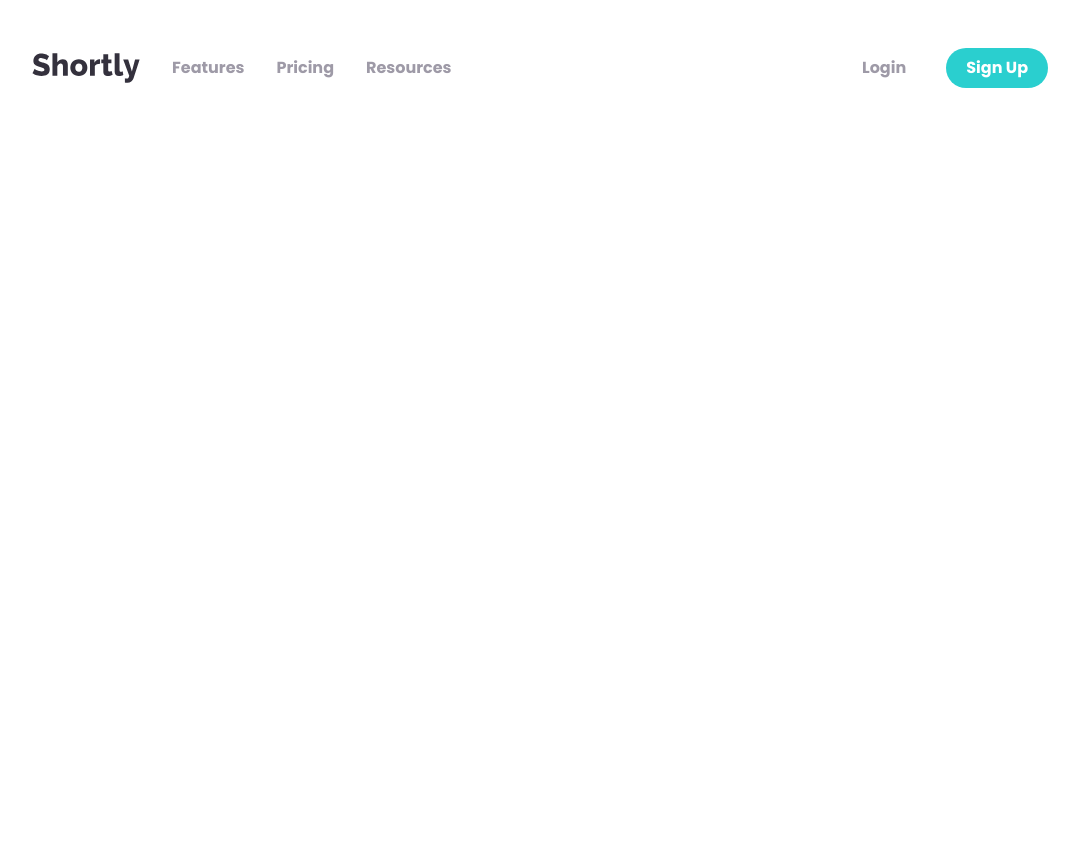
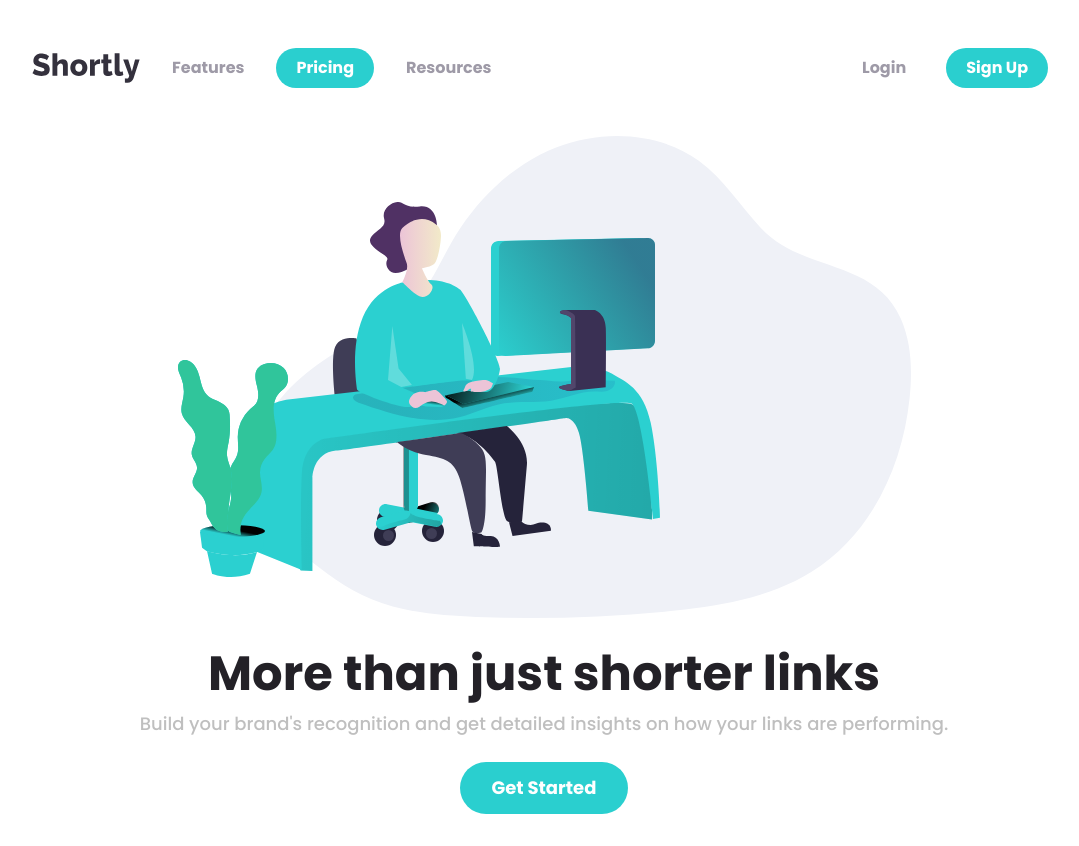
Before and after one commit to danidz96/url-shortening-api, a Next.js app: page / in a window 1280 px wide. Shown: the whole page, without its empty margins (96-1175 px from the left). Before the commit the page ends 800 px from the top, so only its background shows below. Built offline with nearby package versions, Linux system fonts and the light colour scheme.

Commit message:
add mobile header

```diff
--- /dev/null
+++ b/components/Header/Header.js
@@ -0,0 +1,28 @@
+import Image from 'next/image';
+import Button from 'components/Button/Button';
+
+function Header() {
+  return (
+    <section className="max-w-7xl mx-auto w-4/5">
+      <div className="flex flex-col">
+        <div className="place-self-center">
+          <img src="/images/illustration-working.svg" alt="illustration working" />
+        </div>
+        <div className="cta my-8 flex flex-col justify-center">
+          <h1 className="text-5xl font-bold text-center text-violet-dark">
+            More than just shorter links
+          </h1>
+          <span className="text-lg mt-3 text-gray text-center">
+            Build your brand's recognition and get detailed insights on how your links are
+            performing.
+          </span>
+          <div className="mt-6 place-self-center">
+            <Button className="text-lg px-8 py-3">Get Started</Button>
+          </div>
+        </div>
+      </div>
+    </section>
+  );
+}
+
+export default Header;
--- a/components/Nav/Nav.js
+++ b/components/Nav/Nav.js
@@ -1,5 +1,6 @@
 import React from 'react';
 import Image from 'next/image';
+import Button from '../Button/Button';
 import { useWindowSize } from '../../hooks/useWindowSize';
 
 function Nav() {
@@ -36,7 +37,7 @@ function Nav() {
           />
         </div>
         <div
-          className={`transform scale-0 lg:transform lg:scale-1 ${mobileNavMenuAnimation} justify-center flex-col bg-violet p-8 rounded-xl mt-8 lg:space-x-8 lg:flex-row lg:justify-between lg:w-full lg:p-2 lg:bg-transparent lg:mt-0 lg:flex`}
+          className={`transform scale-0 lg:transform lg:scale-1 ${mobileNavMenuAnimation} absolute w-4/5 justify-center flex-col bg-violet p-8 rounded-xl mt-8 lg:relative lg:space-x-8 lg:flex-row lg:justify-between lg:w-full lg:p-2 lg:bg-transparent lg:mt-0 lg:flex`}
         >
           <div className="flex justify-center flex-col space-y-6 lg:space-x-8 lg:space-y-0 lg:flex-row lg:items-center lg:ml-6">
             <button
@@ -47,14 +48,11 @@ function Nav() {
                 <span>Features</span>
               </a>
             </button>
-            <button
-              type="button"
-              className="text-white font-bold lg:hover:text-violet-dark lg:text-violet-light"
-            >
+            <Button>
               <a href="#">
                 <span>Pricing</span>
               </a>
-            </button>
+            </Button>
             <button
               type="button"
               className="text-white font-bold lg:hover:text-violet-dark lg:text-violet-light"
--- a/pages/index.js
+++ b/pages/index.js
@@ -1,5 +1,6 @@
 import Head from 'next/head';
 import Nav from 'components/Nav/Nav';
+import Header from 'components/Header/Header';
 
 export default function Home() {
   return (
@@ -13,6 +14,7 @@ export default function Home() {
         />
       </Head>
       <Nav />
+      <Header />
     </div>
   );
 }
```
